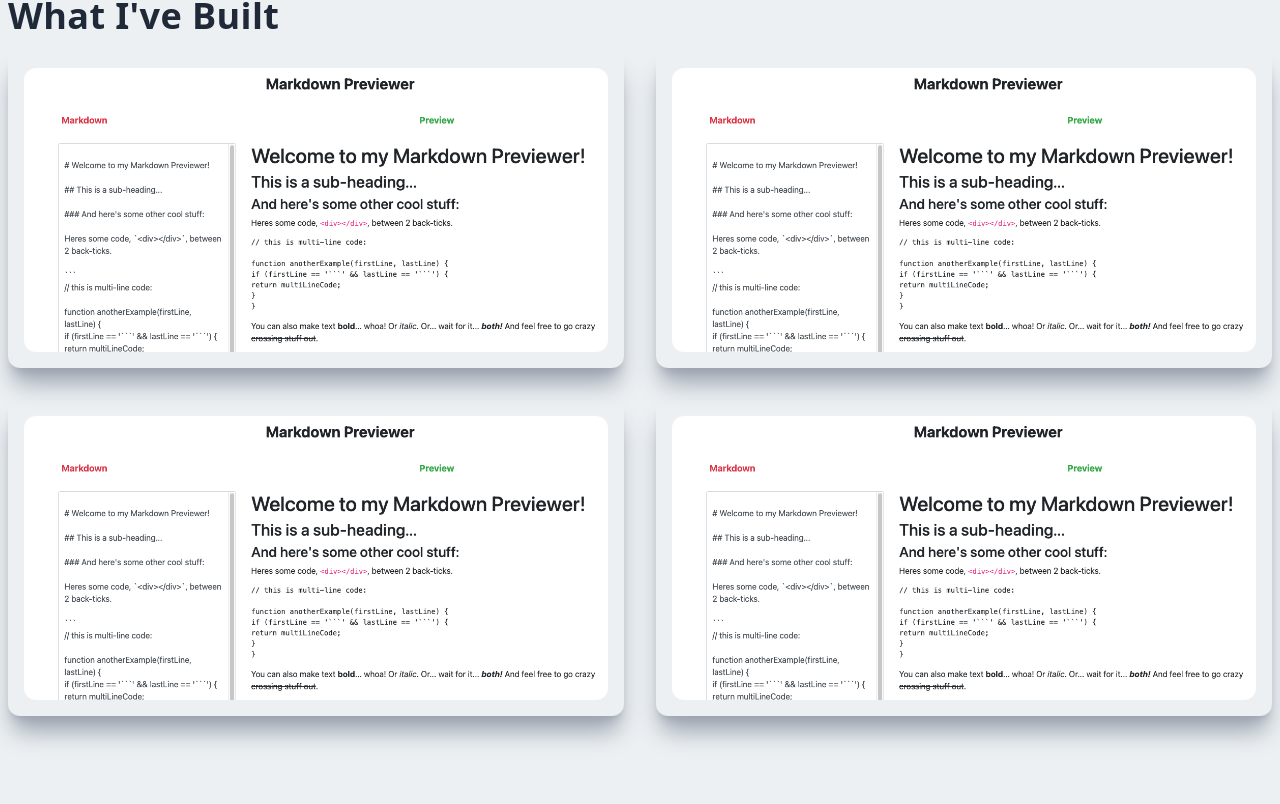
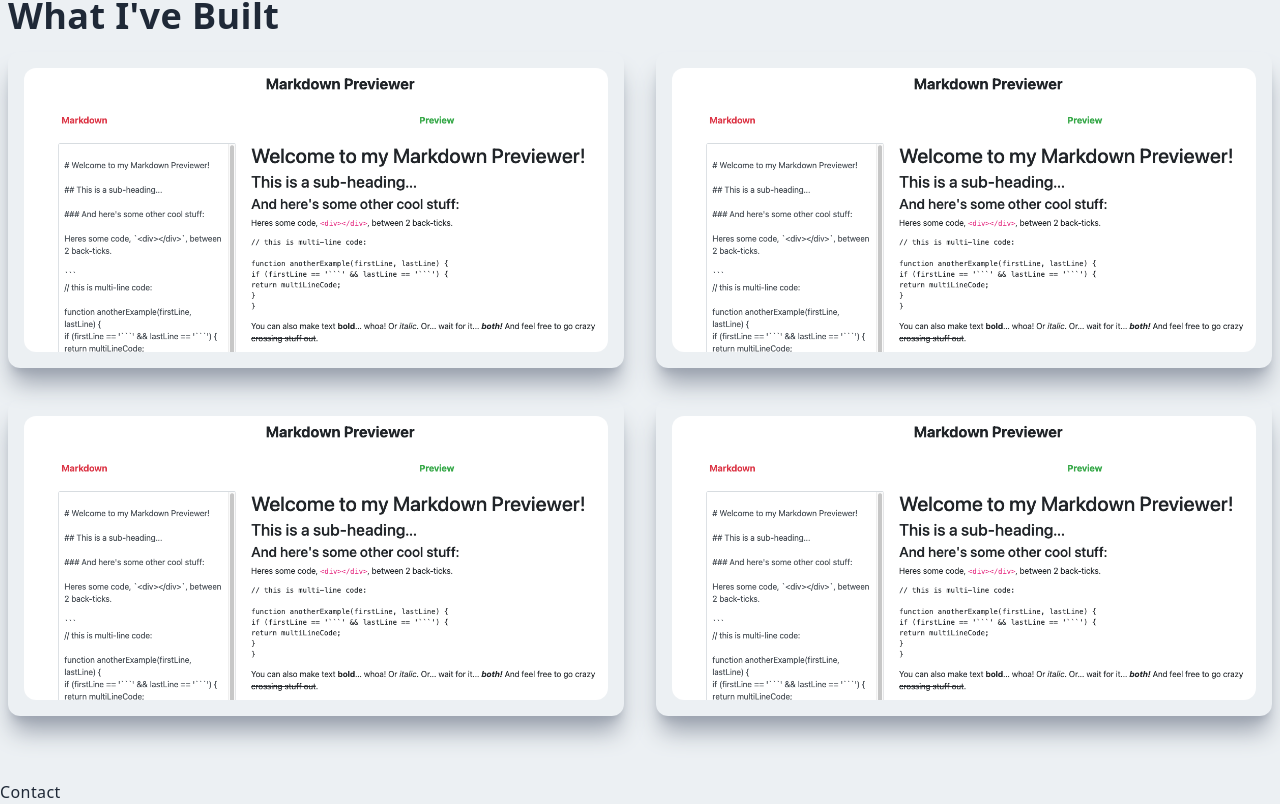
Before and after one commit to lawlawson/portfolio-july, a Next.js app: page / in a window 1280 px wide. Shown: the part 2512-3316 px from the top of the page. Before the commit the page ends 3292 px from the top, so only its background shows below. Built offline with nearby package versions, Linux system fonts and the light colour scheme.

Commit message:
Added Contact component

```diff
--- /dev/null
+++ b/pages/components/Contact.jsx
@@ -0,0 +1,9 @@
+import React from 'react'
+
+const Contact = () => {
+  return (
+    <div>Contact</div>
+  )
+}
+
+export default Contact
--- a/pages/index.js
+++ b/pages/index.js
@@ -1,6 +1,7 @@
 import Head from 'next/head';
 import Image from 'next/image';
 import About from './components/About';
+import Contact from './components/Contact';
 import Main from './components/Main';
 import Navbar from './components/Navbar';
 import Projects from './components/Projects';
@@ -19,6 +20,7 @@
       <About />
       <Skills />
       <Projects />
+      <Contact />
     </div>
   );
 }
```
